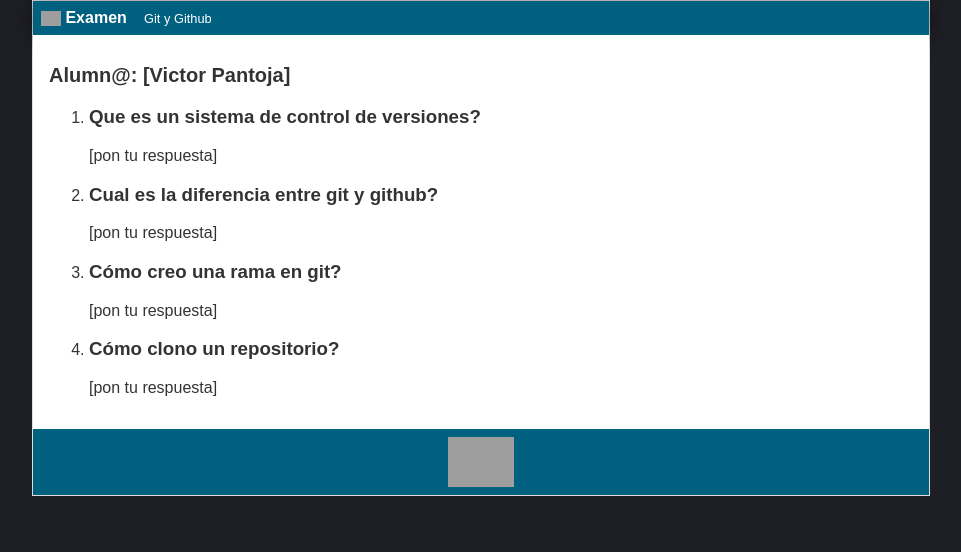
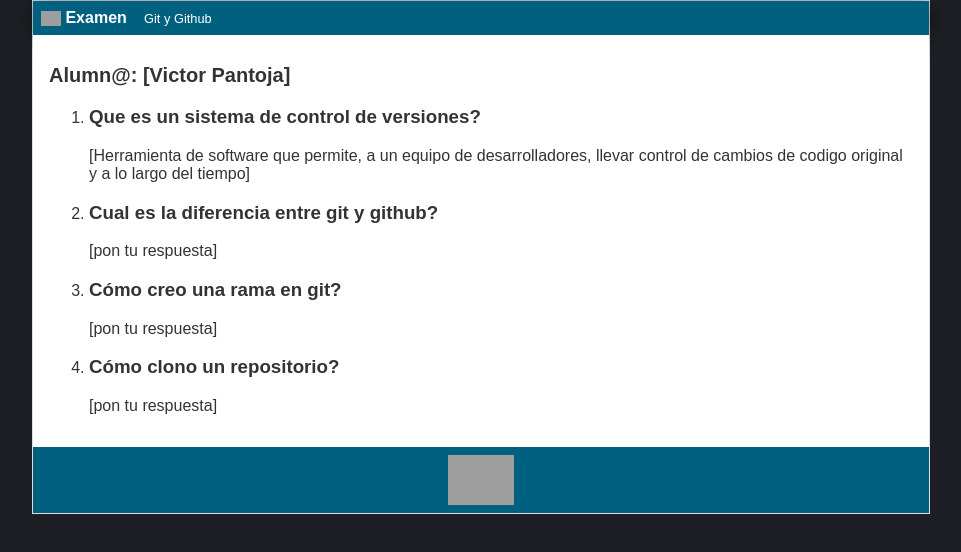
Before and after one commit to vpan1967/devOps-Desafio1, a plain HTML site: page 03_copia/exercise/VICTOR_PANTOJA.html in a window 1280 px wide. Shown: the whole page, without its empty margins (159-1120 px from the left). Drawn offline with Linux system fonts and the light colour scheme; files that its build step writes are made by us from their sources; grey boxes are pictures that could not be loaded.

Commit message:
P1: Concepto Control de versiones

```diff
--- a/03_copia/exercise/VICTOR_PANTOJA.html
+++ b/03_copia/exercise/VICTOR_PANTOJA.html
@@ -19,7 +19,8 @@
             <ol>
                 <li>
                     <h3>Que es un sistema de control de versiones?</h3>
-                    [pon tu respuesta]
+                    [Herramienta de software que permite, a un equipo de desarrolladores, llevar control de cambios
+                     de codigo original y a lo largo del tiempo]
                 </li>
                 <li>
                     <h3>Cual es la diferencia entre git y github?</h3>
```
